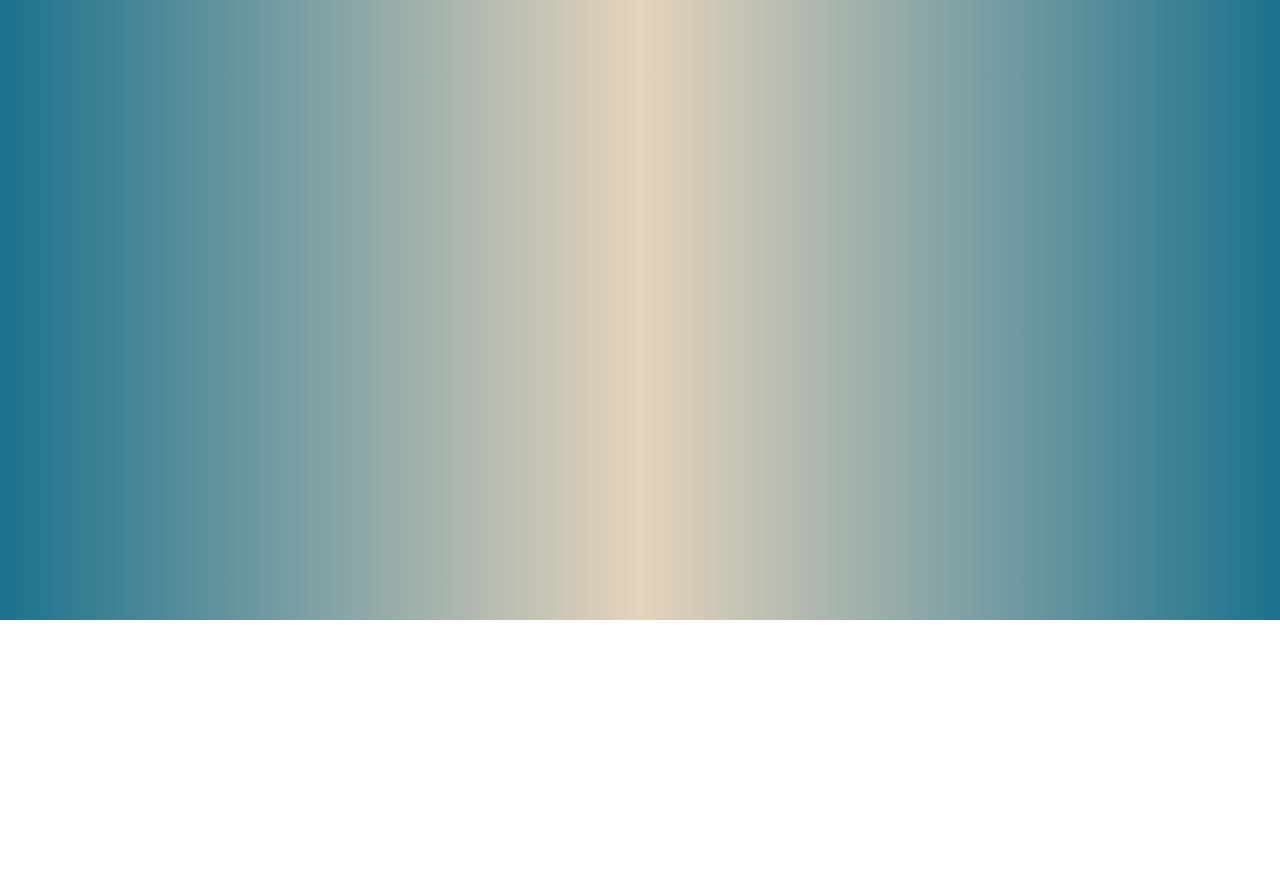
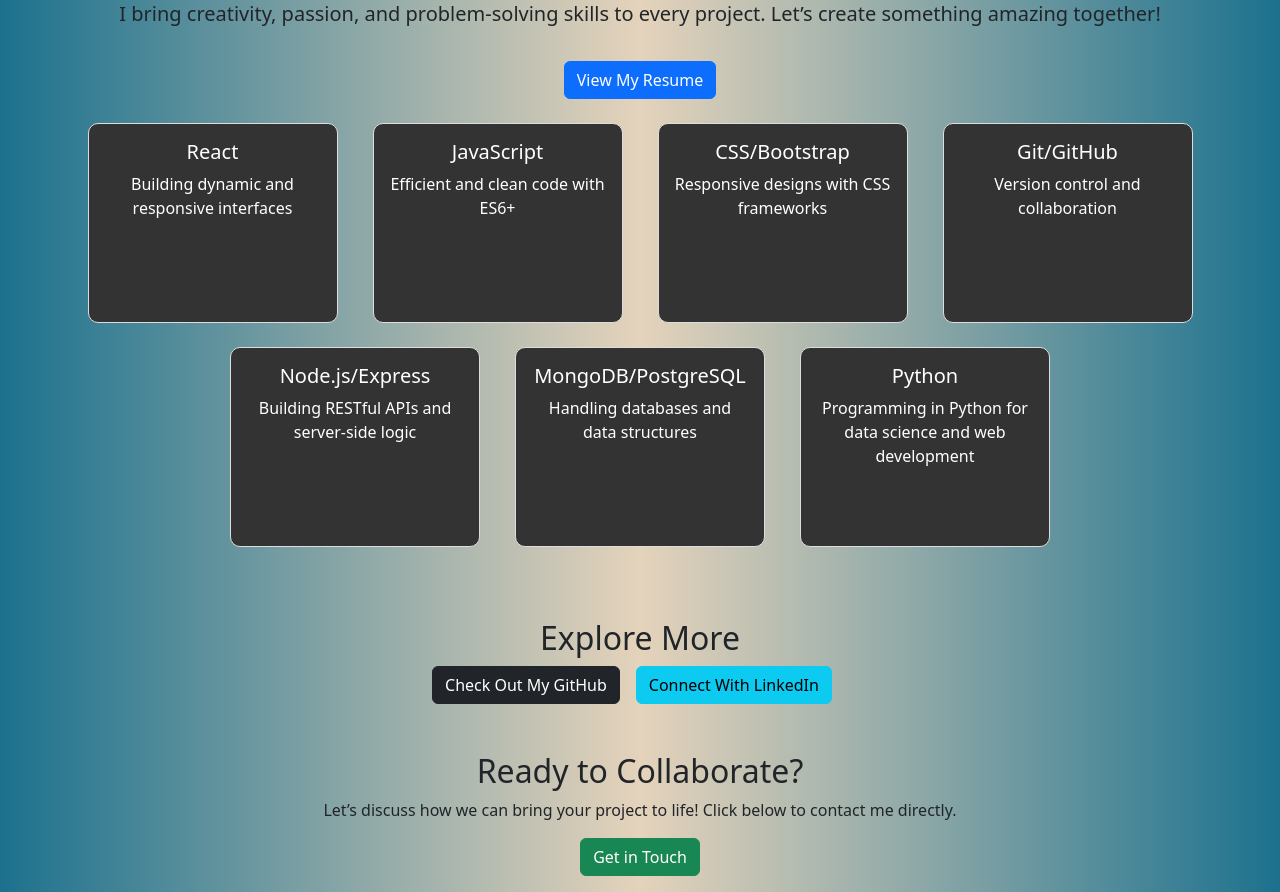
Before and after one commit to luciamsotelo/portfolio, a React (Create React App) app: page /hire in a window 1280 px wide. Shown: the part 180-1072 px from the top of the page. Before the commit the page ends 800 px from the top, so only its background shows below. Built offline with nearby package versions, Linux system fonts and the light colour scheme; a web font is replaced by a local one.

Commit message:
added hireme page and css

```diff
--- a/src/components/hire.js
+++ b/src/components/hire.js
@@ -0,0 +1,76 @@
+import React from 'react';
+import { Container, Row, Col, Button, Card } from 'react-bootstrap';
+import { Link } from 'react-router-dom';  // Import Link from react-router-dom
+import '../styles/hire_page.css';
+
+const Hire = () => {
+  return (
+    <Container className="text-center my-5">
+      {/* Intro Section */}
+      <Row className="mb-4">
+        <Col>
+          <h1 className="display-4">Looking for a Dedicated Developer?</h1>
+          <p className="lead">
+            I bring creativity, passion, and problem-solving skills to every project. Let’s create something amazing together!
+          </p>
+          <Button variant="primary" className="mt-3" href="/LuciaResume.pdf" target="_blank">
+            View My Resume
+          </Button>
+        </Col>
+      </Row>
+
+      {/* Skills Showcase */}
+      <Row className="justify-content-center">
+        {[
+          { skill: "React", description: "Building dynamic and responsive interfaces" },
+          { skill: "JavaScript", description: "Efficient and clean code with ES6+" },
+          { skill: "CSS/Bootstrap", description: "Responsive designs with CSS frameworks" },
+          { skill: "Git/GitHub", description: "Version control and collaboration" },
+          { skill: "Node.js/Express", description: "Building RESTful APIs and server-side logic" },
+          { skill: "MongoDB/PostgreSQL", description: "Handling databases and data structures" },
+          { skill: "Python", description: "Programming in Python for data science and web development" },
+        ].map((item, idx) => (
+          <Col key={idx} xs={12} sm={6} md={4} lg={3} className="mb-4 d-flex justify-content-center">
+            <Card className="skill-card">
+              <Card.Body>
+                <Card.Title>{item.skill}</Card.Title>
+                <Card.Text>{item.description}</Card.Text>
+              </Card.Body>
+            </Card>
+          </Col>
+        ))}
+      </Row>
+
+      {/* GitHub and LinkedIn Section */}
+      <Row className="mt-5">
+  <Col>
+    <h2>Explore More</h2>
+    <Button variant="dark" href="https://github.com/luciamsotelo" target="_blank" className="me-3">
+      Check Out My GitHub
+    </Button>
+    <Button variant="info" href="https://www.linkedin.com/in/lucia-sotelo/" target="_blank" className="me-3">
+      Connect With LinkedIn
+    </Button>
+  </Col>
+</Row>
+
+
+      {/* Call to Action */}
+      <Row className="mt-5">
+        <Col>
+          <h2>Ready to Collaborate?</h2>
+          <p>
+            Let’s discuss how we can bring your project to life! Click below to contact me directly.
+          </p>
+          <Link to="/contact">
+            <Button variant="success" className="mb-3">
+              Get in Touch
+            </Button>
+          </Link>
+        </Col>
+      </Row>
+    </Container>
+  );
+};
+
+export default Hire;
--- a/src/pages/hire_page.js
+++ b/src/pages/hire_page.js
@@ -1,10 +1,12 @@
 import React from 'react'
 import Header from '../components/header'
+import Hire from '../components/hire'
+
 const hire_page = () => {
   return (
     <div>
       <Header />
-      <h1>hire me page</h1>
+      <Hire />
     </div>
   )
 }
--- /dev/null
+++ b/src/styles/hire_page.css
@@ -0,0 +1,34 @@
+/* Ensure skill cards are consistently sized and centered */
+.skill-card {
+  width: 100%; /* Full width within column */
+  max-width: 250px; /* Maximum width */
+  height: 200px; /* Fixed height */
+  display: flex;
+  flex-direction: column;
+  justify-content: center;
+  text-align: center;
+  border: 1px solid #ddd;
+  border-radius: 10px;
+  background-color: #333; /* Dark background color by default */
+  color: white; /* Light text color by default */
+  transition: transform 0.3s ease, box-shadow 0.3s ease, background-color 0.3s ease, color 0.3s ease;
+}
+
+/* Hover effect for scaling, background color and text color */
+.skill-card:hover {
+  transform: scale(1.75); /* Slightly enlarge */
+  box-shadow: 0 20px 60px rgba(229, 156, 20, 0.9); /* Add shadow */
+  background-color: white; /* Light background on hover */
+  color: #333; /* Dark text color on hover */
+  text-align: center;
+  z-index: 1; /* Bring card above others */
+}
+
+/* Responsive adjustments for the card wrapper */
+@media (max-width: 576px) {
+  .skill-card-wrapper {
+    display: flex;
+    justify-content: center; /* Center align */
+    align-items: center; /* Center vertically */
+  }
+}
```
Also changed, not shown: 1 other file (tests, documents, lock files or other folders).
